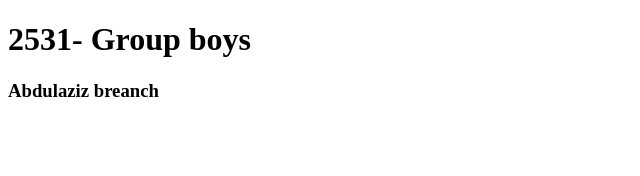
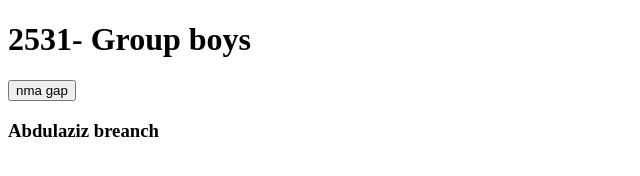
Before and after one commit to Ziyoviddin880/Group, a plain HTML site: page index.html in a window 1280 px wide. Shown: the whole page, without its empty margins (0-640 px from the left). Drawn offline with Linux system fonts and the light colour scheme.

Commit message:
update project1

```diff
--- a/index.html
+++ b/index.html
@@ -9,6 +9,8 @@
   <body>
     <h1>2531- Group boys</h1>
 
+    <button>nma gap</button>
+
     <h3>Abdulaziz breanch</h3>
     <script src="./script.js"></script>
   </body>
```
